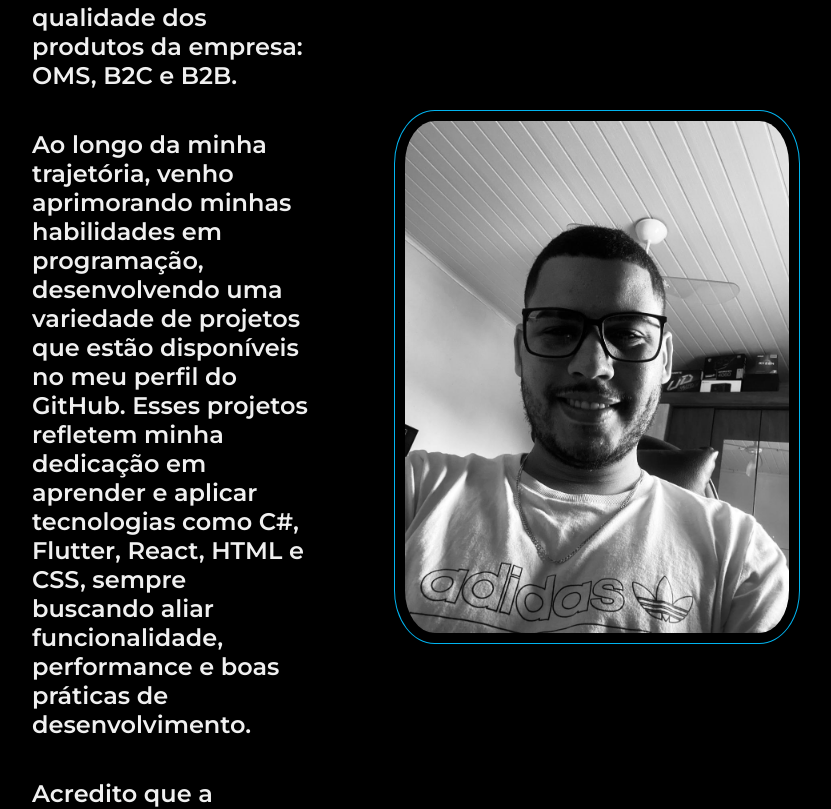
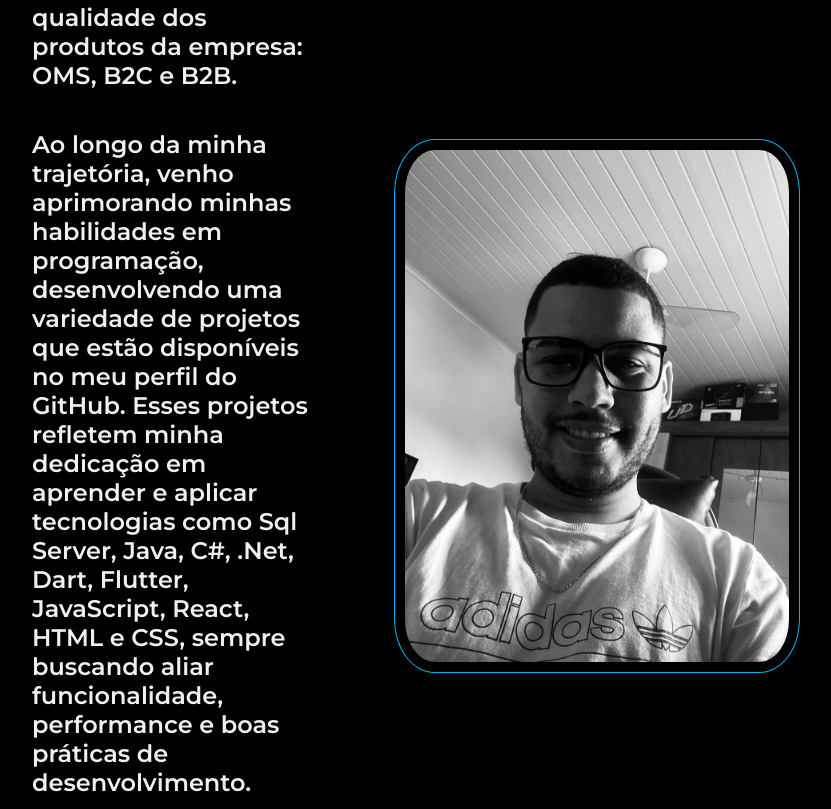
Before and after one commit to Esc9919/portifolio, a plain HTML site: page about.html in a window 1280 px wide. Shown: the part 665-1474 px from the top of the page, without its empty margins (224-1055 px from the left). Drawn offline with nearby package versions, Linux system fonts and the light colour scheme.

Commit message:
ajustando o sobre mim

```diff
--- a/about.html
+++ b/about.html
@@ -18,7 +18,7 @@
         <section class="apresentacao__conteudo">
             <h1 class="apresentacao__conteudo__titulo">Sobre mim</h1>
             <p class="apresentacao__conteudo__texto">Sou Emerson Caldeira, formado em Análise e Desenvolvimento de Sistemas e atualmente cursando pós-graduação em Desenvolvimento Full-Stack no Senac São Paulo. Atuo como Analista de Suporte a Produtizadas na Sintese Soluções, onde aplico meus conhecimentos técnicos para garantir a eficiência e a qualidade dos produtos da empresa: OMS, B2C e B2B.</p>
-            <p class="apresentacao__conteudo__texto">Ao longo da minha trajetória, venho aprimorando minhas habilidades em programação, desenvolvendo uma variedade de projetos que estão disponíveis no meu perfil do GitHub. Esses projetos refletem minha dedicação em aprender e aplicar tecnologias como C#, Flutter, React, HTML e CSS, sempre buscando aliar funcionalidade, performance e boas práticas de desenvolvimento.</p>
+            <p class="apresentacao__conteudo__texto">Ao longo da minha trajetória, venho aprimorando minhas habilidades em programação, desenvolvendo uma variedade de projetos que estão disponíveis no meu perfil do GitHub. Esses projetos refletem minha dedicação em aprender e aplicar tecnologias como Sql Server, Java, C#, .Net, Dart, Flutter, JavaScript, React, HTML e CSS, sempre buscando aliar funcionalidade, performance e boas práticas de desenvolvimento.</p>
             <p class="apresentacao__conteudo__texto">Acredito que a tecnologia é uma ferramenta poderosa para transformar ideias em soluções reais, e é isso que me motiva a evoluir constantemente como profissional. Seja no suporte a sistemas, no desenvolvimento de novas funcionalidades ou na criação de projetos pessoais, meu objetivo é sempre entregar valor e qualidade.</p>
         </section>
         <img src="images/image.jpg" alt="Minha Foto" class="apresentacao__imagem__principal">
```
